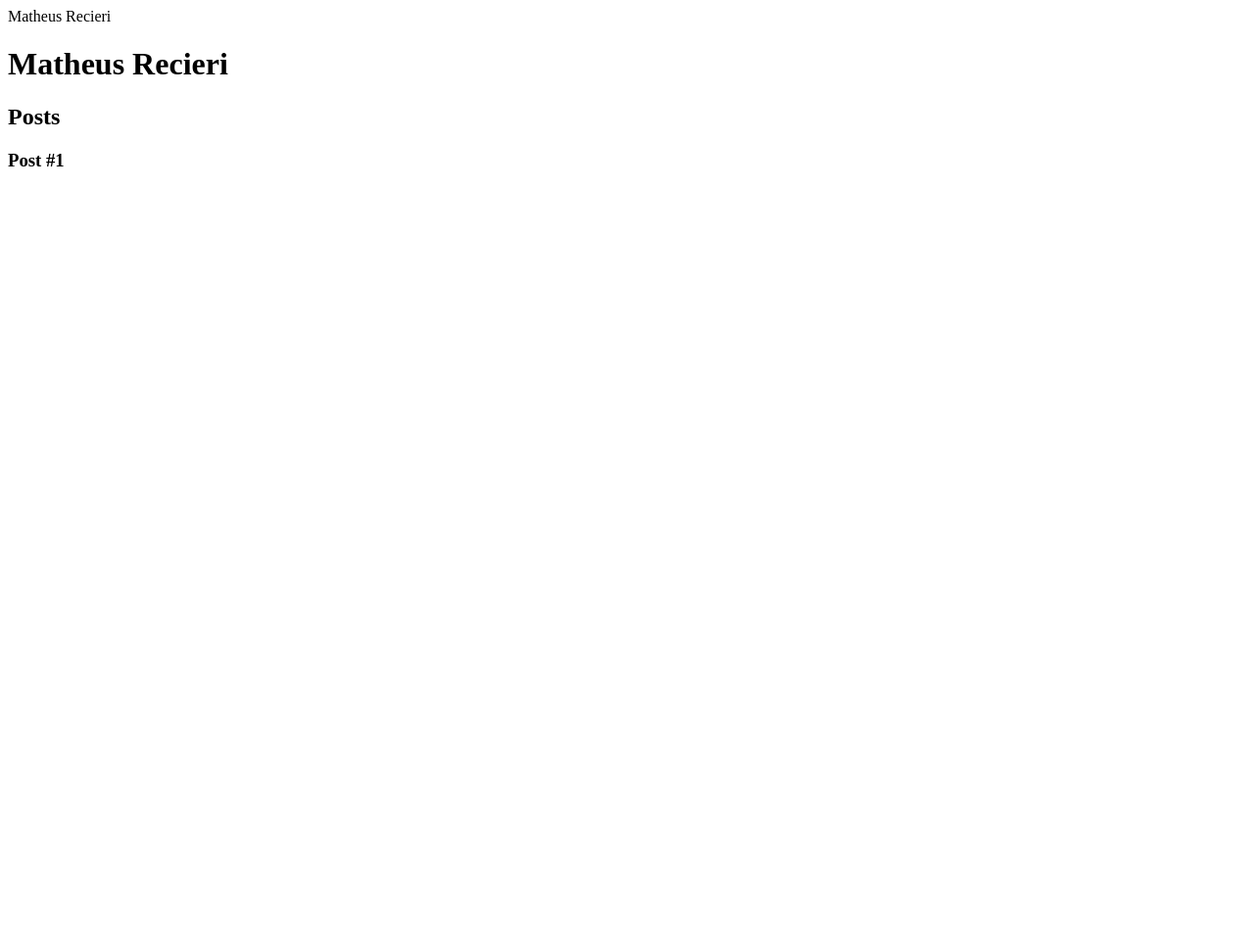
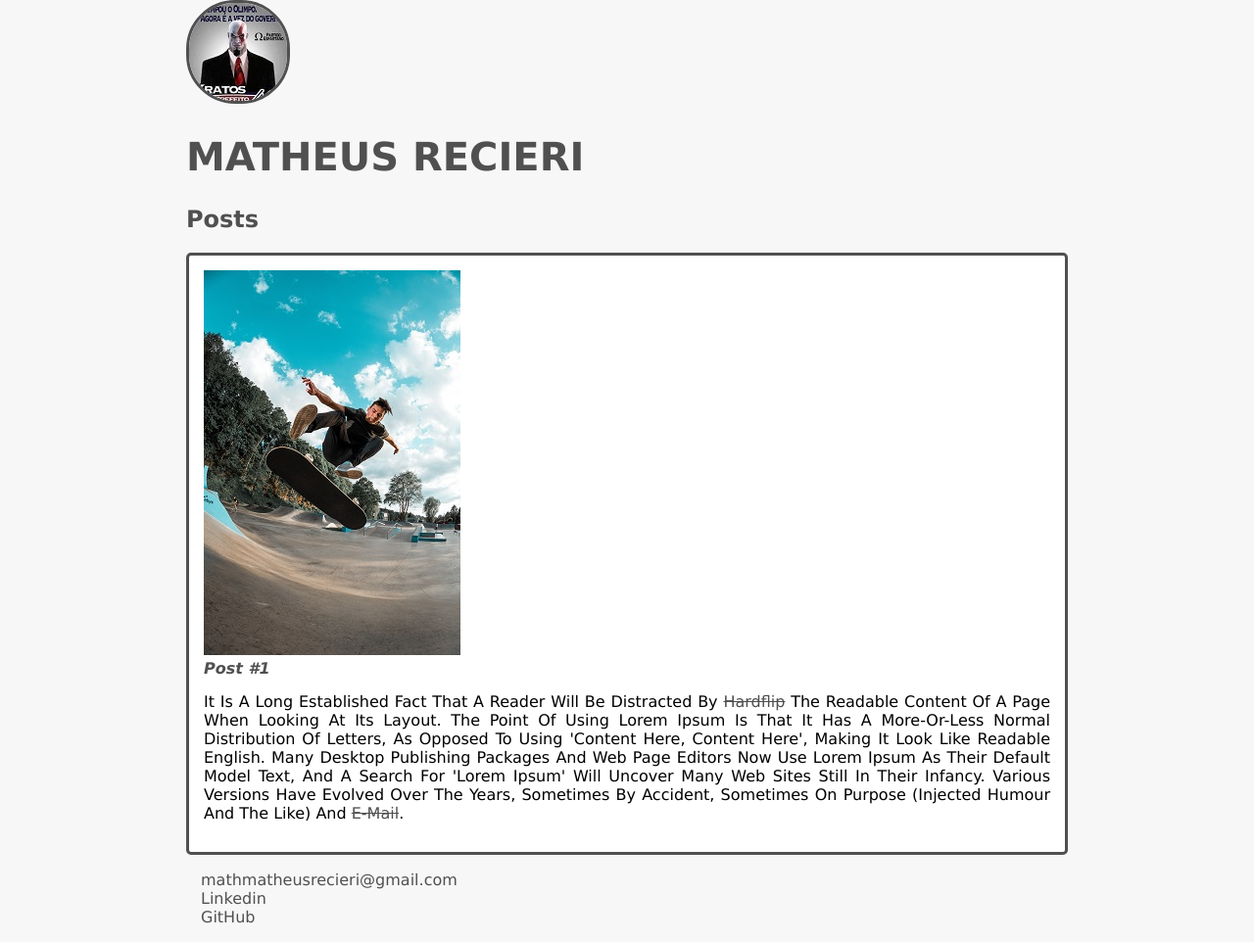
Before and after one commit to MatheusRecieri/Primeiro-site, a plain HTML site: page html do site/index.html in a window 1280 px wide. Shown: the whole page at 98% size. Before the commit the page ends 800 px from the top, so only its background shows below. Drawn offline with Linux system fonts and the light colour scheme.

Commit message:
Atualizações sobre o HTML do site com CSS

```diff
--- a/html do site/index.html
+++ b/html do site/index.html
@@ -5,22 +5,37 @@
 	<meta charset="utf-8">
 	<meta name="viewport" content="width=device-width, initial-scale=1">
 	<title>Matheus Recieri</title>
+	<link rel="stylesheet" type="text/css" href="style.css">
 </head>
 <body>
-   Matheus Recieri
-   <header>
-		<h1>Matheus Recieri</h1>
+	<header>
+		<img src="Kratos prefeito.jpg" alt="Kratos prefeito" class="photo">
+		<h1 id="title">Matheus Recieri</h1>
 	</header>
 	<section>
 		<header>
-			<h2>Posts</h2>
+			<h2 class="subtitle">Posts</h2>
 		</header>
-		<article>
+		<article class="post">
 			<header>
-				<h3>Post #1</h3>
+				<img src="skate.jpg" alt="Skatista mandando um flip" class="post_image">
+				<h3 class="post_title">Post #1</h3>
 			</header>
+			<p class="post_content">It is a long established fact that a reader will be distracted by <a href="https://youtu.be/7ZZzEQZ5-0c" target="blank">hardflip</a> the readable content of a page when looking at its layout. The point of using Lorem Ipsum is that it has a more-or-less normal distribution of letters, as opposed to using 'Content here, content here', making it look like readable English. Many desktop publishing packages and web page editors now use Lorem Ipsum as their default model text, and a search for 'lorem ipsum' will uncover many web sites still in their infancy. Various versions have evolved over the years, sometimes by accident, sometimes on purpose (injected humour and the like) and <a href="mailto:matheusrecieri@gmail.com" target="blank">e-mail</a>.</p>
 		</article>
 	</section>
-	<footer></footer>
+	<footer>
+		<ul class="contact_list">
+			<li>
+				<a href="mailto:matheusrecieri@gmail.com" target="blank">mathmatheusrecieri@gmail.com</a>
+			</li>
+			<li>
+				<a href="https://www.linkedin.com/in/matheus-recieri-a1295b241/" target="blank">Linkedin</a>
+			</li>
+			<li>
+				<a href="https://github.com/MatheusRecieri" target="blank">GitHub</a>
+			</li>
+		</ul>
+	</footer>
 </body>
 </html>
--- /dev/null
+++ b/html do site/style.css
@@ -0,0 +1,61 @@
+body {
+	background: #f7f7f7;
+	font-family: verdana;
+	max-width: 900px;
+	margin: auto;
+}
+
+.photo {
+	border: 3px solid #505050;
+	border-radius: 50px;
+}
+
+#title, .subtitle, .post_title {
+	color: #505050;
+}
+
+#title {
+	font-size: 40px;
+	text-transform: uppercase;
+}
+
+a {
+	text-decoration: line-through;
+	color: #505050;
+}
+
+.post_title {
+	font-size: 16px;
+	font-style: italic;
+	margin: 0;
+	margin-bottom: 15px;
+}
+
+.post {
+	background: white;
+	padding: 15px;
+	border: 3px solid #505050;
+	margin-bottom: 15px;
+	border-radius: 5px;
+}
+
+.post_content {
+	margin: 0;
+	margin-bottom: 15px;
+	text-transform: capitalize;
+	text-align: justify;
+}
+
+.pot_image {
+	margin-bottom: 15px;
+	width: 100%;
+}
+
+.contact_list {
+	list-style-type: none;
+	padding-left: 15px;
+}
+
+.contact_list li a {
+	text-decoration: none;
+}
```
Also changed, not shown: html do site/Kratos prefeito.jpg (added), html do site/skate.jpg (added).
